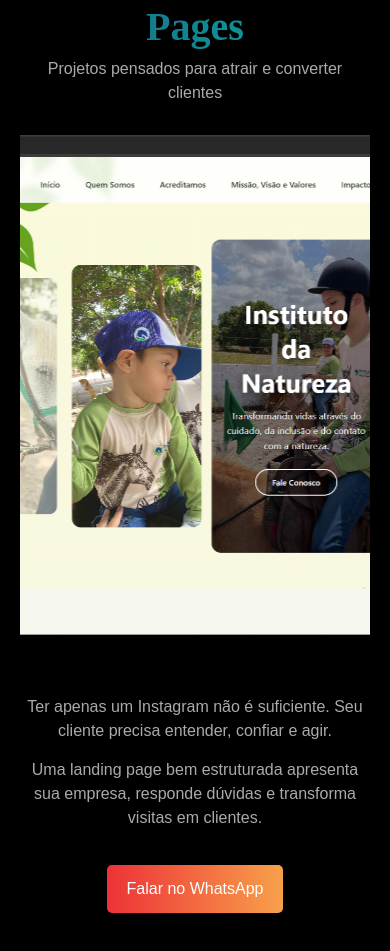
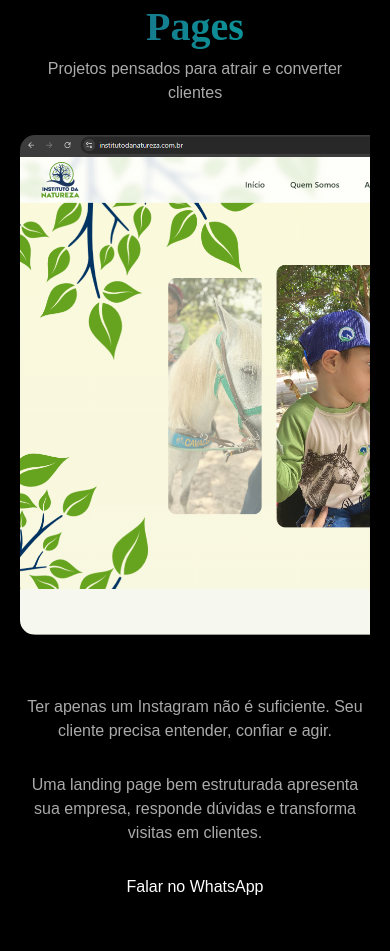
Before and after one commit to brunoferreira126/perfectevolution, a React (Vite) app in the folder perfect-evolution/: page / in a window 390 px wide. Shown: the part 2840-3791 px from the top of the page. Built offline with nearby package versions, Linux system fonts and the light colour scheme.

Commit message:
tipo: o que você fez

```diff
--- a/perfect-evolution/src/Components/Portfolio.css
+++ b/perfect-evolution/src/Components/Portfolio.css
@@ -30,11 +30,12 @@
   position: relative;
 }
 
+/* 🔥 ANIMAÇÃO PADRÃO (DESKTOP) */
 .carousel-track {
   display: flex;
   gap: 20px;
   width: max-content;
-  animation: scroll 15s linear infinite;
+  animation: scroll 20s linear infinite; /* mais suave */
 }
 
 /* ===== INSTAGRAM CARDS ===== */
@@ -52,14 +53,14 @@
   object-fit: cover;
 }
 
-/* ===== SITES GRANDES ===== */
+/* ===== SITES ===== */
 .carousel-track.slow {
-  animation: scroll 25s linear infinite;
-  gap: 40px;
+  animation: scroll 30s linear infinite;
+  gap: 30px;
 }
 
 .site-card {
-  min-width: 80vw; /* 🔥 quase tela inteira */
+  min-width: 80vw;
   height: 70vh;
   border-radius: 20px;
   overflow: hidden;
@@ -69,7 +70,6 @@
   cursor: pointer;
 }
 
-/* imagem */
 .site-card img {
   width: 100%;
   height: 100%;
@@ -77,7 +77,7 @@
   transition: 0.5s;
 }
 
-/* overlay escuro */
+/* overlay */
 .site-card::after {
   content: "";
   position: absolute;
@@ -106,20 +106,26 @@
   padding: 14px 24px;
   color: white;
   border-radius: 10px;
-  cursor: pointer;
   font-weight: bold;
   font-size: 1rem;
+  box-shadow: 0 0 20px rgba(248, 160, 75, 0.8);
 
-  /* 👇 ESSENCIAL PRA APARECER */
-  box-shadow: 0 0 20px rgba(248, 160, 75, 0.8);
+  /* ❌ escondido no desktop */
+  opacity: 0;
+  transform: translateY(15px);
+  transition: 0.3s;
 }
 
-/* hover */
+.site-card:hover button {
+  opacity: 1;
+  transform: translateY(0);
+}
+
 .site-card:hover img {
   transform: scale(1.05);
 }
 
-/* indicador de clique */
+/* indicador */
 .site-card::before {
   content: "Clique para acessar";
   position: absolute;
@@ -131,75 +137,80 @@
   z-index: 2;
 }
 
-.site-card button {
-  opacity: 0;
-  transform: translateY(15px);
-  transition: 0.3s;
-}
-
-.site-card:hover button {
-  opacity: 1;
-  transform: translateY(0);
-}
-
 /* ===== BLOCO FINAL ===== */
 .conversao {
   margin-top: 60px;
   max-width: 600px;
-  margin-left: auto;
-  margin-right: auto;
-}
-
-.conversao p {
-  margin-bottom: 15px;
-}
-
-.btn {
-  display: inline-block;
-  margin-top: 20px;
-  padding: 12px 20px;
-  background: linear-gradient(to right, #ED3237, #F8A04B);
-  border-radius: 5px;
-  text-decoration: none;
-  color: white;
+  margin-inline: auto;
 }
 
 /* ===== ANIMAÇÃO ===== */
 @keyframes scroll {
-  0% {
-    transform: translateX(0);
+  0% { transform: translateX(0); }
+  100% { transform: translateX(-50%); }
+}
+
+/* ===== RESPONSIVO MOBILE (CORRIGIDO) ===== */
+@media (max-width: 768px) {
+
+  /* ❌ REMOVE animação automática */
+  .carousel-track {
+    animation: none;
+    gap: 12px; /* 🔥 menos espaço entre imagens */
   }
-  100% {
-    transform: translateX(-50%);
+
+  .carousel-track.slow {
+    animation: none;
+  }
+
+  /* 🔥 ativa scroll manual (estilo instagram) */
+  .carousel {
+    overflow-x: auto;
+  }
+
+  /* 🔥 CARDS MAIORES E MAIS PRÓXIMOS */
+  .carousel-track .card {
+    min-width: 85vw; /* quase tela inteira */
+    height: 500px;
+  }
+
+  /* 🔥 MOSTRA IMAGEM COMPLETA */
+  .carousel-track .card img {
+    object-fit: contain;
+    background: #000;
+  }
+
+  /* ===== SITES ===== */
+  .site-card {
+    min-width: 95vw;
+    height: auto;
+  }
+
+  .site-card img {
+    object-fit: contain;
+    height: auto;
+  }
+
+  /* 🔥 BOTÃO SEMPRE VISÍVEL (mobile não tem hover) */
+  .site-card button {
+    opacity: 1;
+    transform: translateY(0);
+  }
+
+  /* ajuste título */
+  .site-card h3 {
+    font-size: 1.2rem;
   }
 }
 
-/* ===== RESPONSIVO ===== */
-
-@media (max-width: 768px) {
-  .carousel-track .card {
-    min-width: 200px;
-    height: 350px;
-  }
-
-  .site-card {
-    min-width: 95vw;
-    height: 50vh;
-  }
-
-  .site-card h3 {
-    font-size: 1.3rem;
-  }
-}
-
-
+/* ===== CARD BASE ===== */
 .card {
   position: relative;
   border-radius: 15px;
   overflow: hidden;
 }
 
-/* BORDA GRADIENTE ANIMADA */
+/* borda animada */
 .card::before {
   content: "";
   position: absolute;
@@ -207,47 +218,13 @@
   background: linear-gradient(45deg, #ED3237, #F8A04B, transparent);
   opacity: 0;
   transition: 0.4s;
-  z-index: 0;
 }
 
 .card:hover::before {
   opacity: 1;
 }
 
-/* CONTEÚDO ACIMA */
 .card * {
   position: relative;
   z-index: 1;
 }
-
- .carousel-track {
-    animation: scroll 35s linear infinite; /* mais lento */
-  }
-
-  .carousel-track.slow {
-    animation: scroll 50s linear infinite; /* bem mais lento */
-  }
-
-  @media (max-width: 768px) {
-
-  .carousel-track .card {
-    min-width: 260px; /* maior */
-    height: 500px;
-  }
-
-  .carousel-track .card img {
-    object-fit: contain; /* mostra o perfil completo */
-    background: #000;
-  }
-
-}
-
- .site-card {
-    min-width: 95vw;
-    height: auto; /* 🔥 MUITO IMPORTANTE */
-  }
-
-  .site-card img {
-    object-fit: contain; /* mostra o site inteiro */
-    height: auto;
-  }
```
